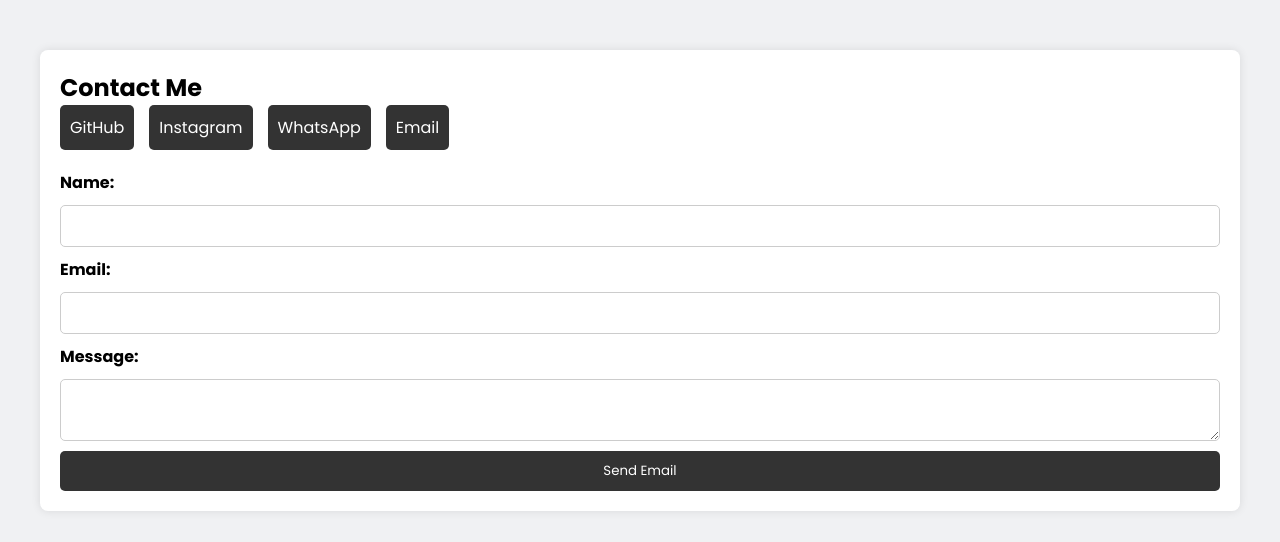
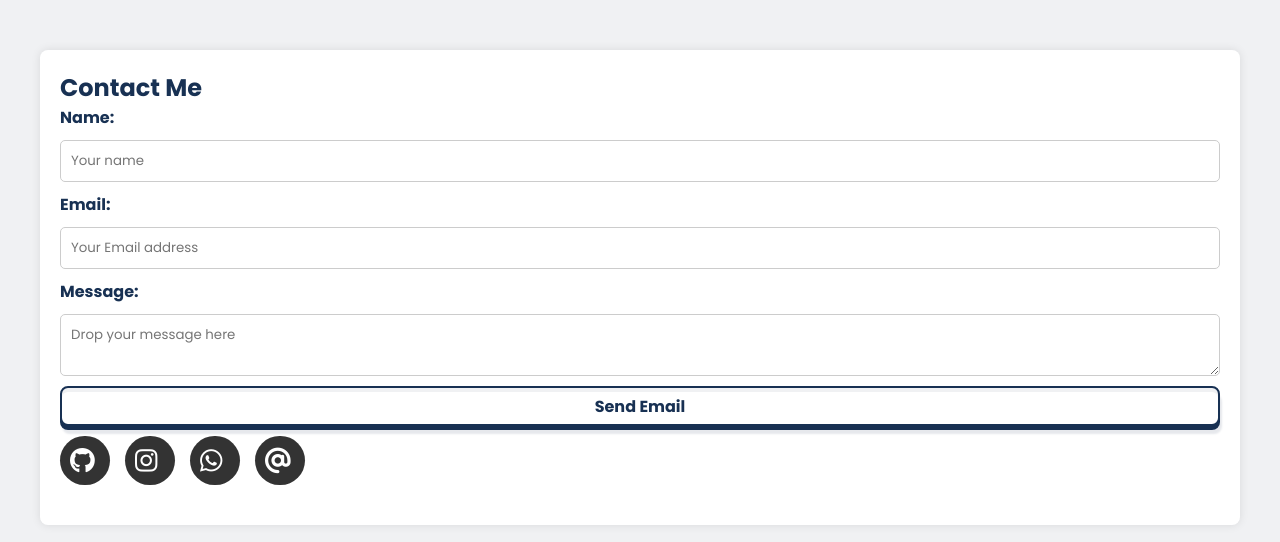
Before and after one commit to Psyzane/Portfolio-PSYZANE, a plain HTML site: page index.html in a window 1280 px wide. Shown: the part 1453-1995 px from the top of the page. Drawn offline with Linux system fonts and the light colour scheme.

Commit message:
added contact form

```diff
--- a/index.html
+++ b/index.html
@@ -80,24 +80,41 @@
     <section id="contact" class="contact">
         <h2>Contact Me</h2>
 
-        <div class="contact-links">
-            <a href="https://github.com/your-profile" target="_blank">GitHub</a>
-            <a href="https://instagram.com/your-profile" target="_blank">Instagram</a>
-            <a href="https://wa.me/06395343155" target="_blank">WhatsApp</a>
-            <a href="mailto:your-email@example.com">Email</a>
-        </div>
+        <form action="https://formspree.io/f/your-form-id" method="POST">
 
-        <form action="https://formspree.io/f/your-form-id" method="POST">
+
             <label for="name">Name:</label>
-            <input type="text" id="name" name="name" required>
+            <input type="text" id="name" name="name" placeholder="Your name" required>
 
             <label for="email">Email:</label>
-            <input type="email" id="email" name="email" required>
+            <input type="email" id="email" name="email" placeholder="Your Email address" required>
 
             <label for="message">Message:</label>
-            <textarea id="message" name="message" required></textarea>
+            <textarea id="message" name="message" placeholder="Drop your message here" required></textarea>
 
-            <button type="submit">Send Email</button>
+            <button id="form__btn" type="submit">
+                <p>Send Email</p>
+                <i class="fa-solid fa-paper-plane"></i>
+            </button>
+
+            <div class="contact-links">
+                <a href="https://github.com/your-profile" target="_blank">
+                    <i class="fa-brands fa-github"></i>
+                    <p>GitHub</p>
+                </a>
+                <a href="https://instagram.com/your-profile" target="_blank">
+                    <i class="fa-brands fa-instagram"></i>
+                    <p>Instagram</p>
+                </a>
+                <a href="https://wa.me/06395343155" target="_blank">
+                    <i class="fa-brands fa-whatsapp"></i>
+                    <p>Whatsapp</p>
+                </a>
+                <a href="mailto:your-email@example.com">
+                    <i class="fa-brands fa-at"></i>
+                    <p>Email</p>
+                </a>
+            </div>
         </form>
     </section>
 
--- a/script.js
+++ b/script.js
@@ -21,7 +21,7 @@ document.querySelectorAll(".funky_btn").forEach((btn) => {
     });
 });
 
-// Projects Section
+// PROJECTS SECTION
 let lastScrollTop = 0;
 window.addEventListener("scroll", function() {
     let currentScroll = window.scrollY;
@@ -38,3 +38,17 @@ window.addEventListener("scroll", function() {
 
     lastScrollTop = currentScroll <= 0 ? 0 : currentScroll; // Prevent negative values
 });
+
+// FORM SECTION
+document.getElementById("form__btn").addEventListener("click", () => {
+    let Ele = document.getElementById("form__btn");
+
+    setTimeout(() => {
+        Ele.classList.add("hold");
+    },200);
+
+    setTimeout(() => {
+        Ele.classList.remove("hold");
+    },2000);
+
+});
--- a/style.css
+++ b/style.css
@@ -423,19 +423,49 @@ section{
     border-radius: 8px;
     box-shadow: 0 0 10px rgba(0,0,0,0.1);
 }
+.contact h2 {
+    color: var(--primary-shadow);
+}
 
 .contact-links {
+    justify-self: flex-end;
+    align-self: flex-start;
+    align-content: flex-end;
     display: flex;
     gap: 15px;
     margin-bottom: 20px;
 }
 
 .contact-links a {
+    display: flex;
+    align-items: center;
+    width: 50px;
+    overflow: hidden;
+    background-color: #333;
+    color: white;
     text-decoration: none;
     padding: 10px;
-    background-color: #333;
-    color: white;
-    border-radius: 5px;
+    border-radius: 50px;
+    transition: width 0.5s ease-in-out;
+
+}
+.contact-links a i {
+    font-size: 1.6rem;
+}
+.contact-links a p {
+    font-size: 1.2rem;
+    white-space: nowrap;
+    margin-left: 10px;
+    opacity: 0;
+    transition: opacity 0.3s ease-in-out;
+}
+.contact-links a:hover,
+.contact-links a:active {
+    width: 160px;
+}
+.contact-links a:hover p,
+.contact-links a:active p{
+    opacity: 1;
 }
 
 form {
@@ -444,8 +474,9 @@ form {
     gap: 10px;
 }
 
-label {
+form label {
     font-weight: bold;
+    color: var(--primary-shadow);
 }
 
 input, textarea {
@@ -455,11 +486,47 @@ input, textarea {
     border-radius: 5px;
 }
 
-button {
-    background-color: #333;
-    color: white;
+form button {
+    display: flex;
+    justify-content: center;
+    align-items: center;
+    position: relative;
+    overflow: hidden;
+    background-color: var(--white);
+    color: var(--primary-shadow);
+    font-weight: bold;
+    font-size: 1em;
     padding: 10px;
-    border: none;
-    border-radius: 5px;
+    border: 2px solid var(--primary-shadow);
+    border-radius: 8px;
+    box-shadow: inset 0 4px 0 var(--off-white), 2px 8px 2px var(--secondary-shadow),0 4px 0 var(--primary-shadow);
     cursor: pointer;
+    transition: all 0.2s ease;
 }
+form button p {
+    position: absolute;
+    transition: all 0.2s ease;
+}
+form button i {
+    transform: translateY(100px);
+    transition: all 0.2s ease;
+}
+form button:hover{
+    background-color: var(--primary-shadow);
+    color: var(--primary-yellow);
+    transform: translateY(-1px);
+    box-shadow: 2px 10px 2px var(--secondary-shadow),0 5px 0 var(--primary-yellow);
+}
+form button:active{
+    background-color: var(--primary-shadow);
+    color: var(--primary-yellow);
+    transform: translateY(1px);
+    box-shadow: 2px 6px 2px var(--secondary-shadow),0 3px 0 var(--primary-yellow);
+}
+.hold p {
+    transform: translateY(-100px);
+    font-size: 4rem;
+}
+.hold i{
+    transform: translateY(0);
+}
```
